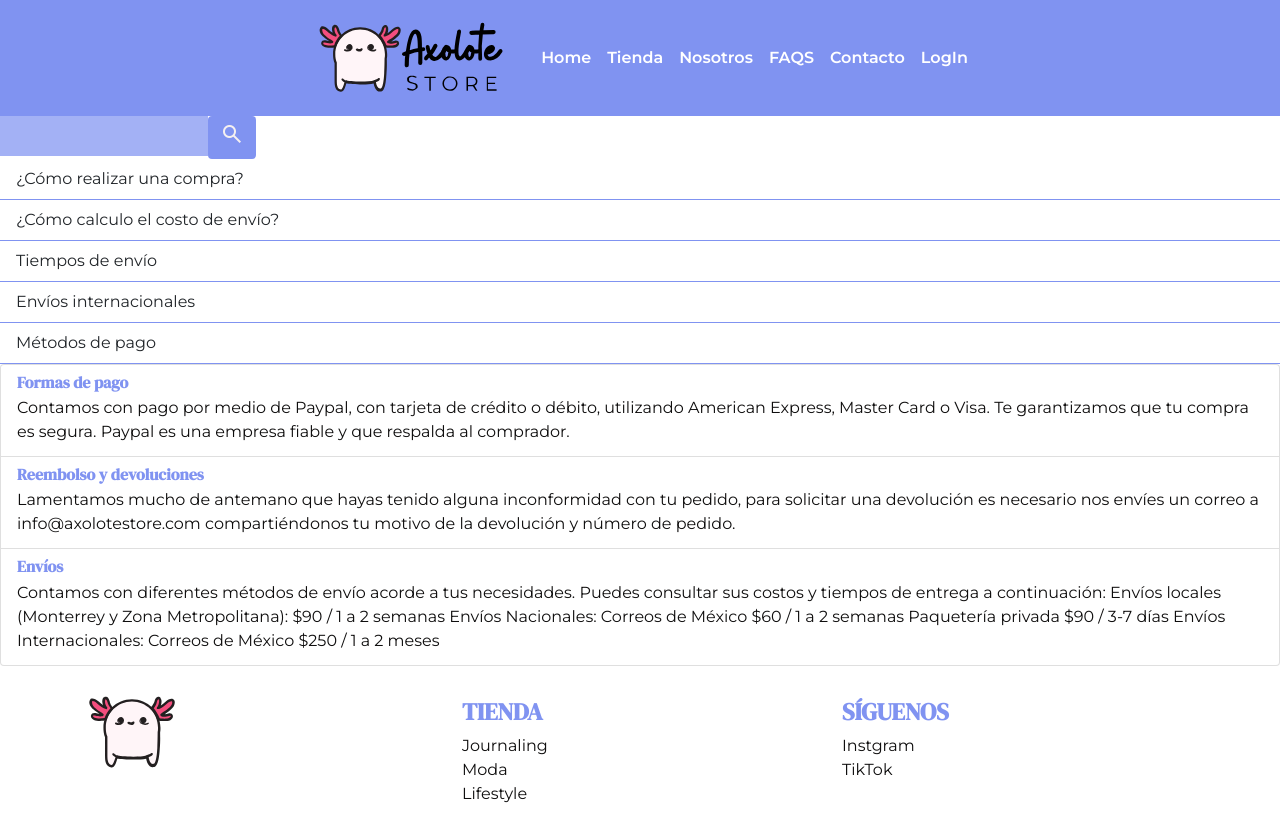
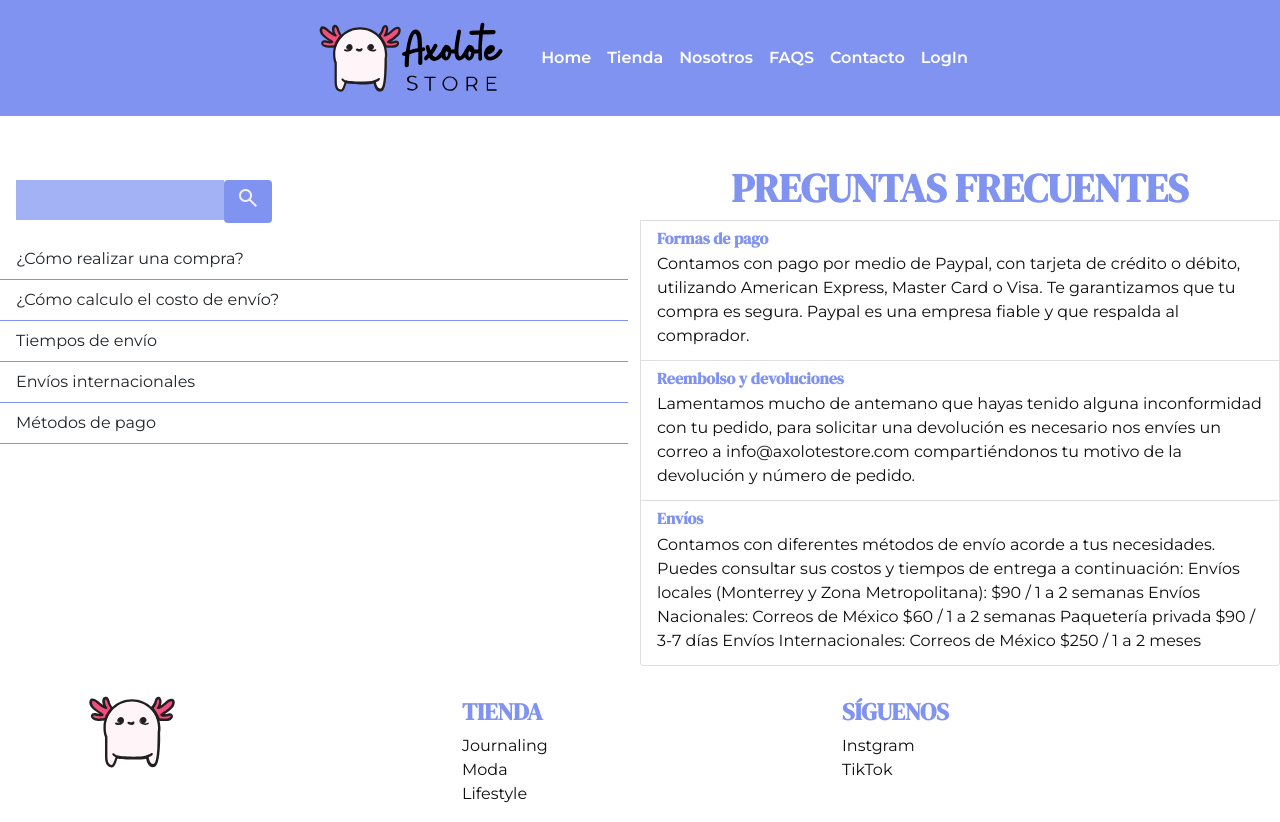
Before and after one commit to cdarko34/Axolote-Store---SASS, a website: page views/faq.html in a window 1280 px wide. Drawn offline with nearby package versions, Linux system fonts and the light colour scheme.

Commit message:
subida faq correcto

```diff
--- a/views/faq.html
+++ b/views/faq.html
@@ -66,14 +66,11 @@
     </nav>
   </header>
 
-<div class="d-flex flex-column">
+    <div class="d-flex row justify-content-center">
 
-
-  <div>
-
-    <div class="">
+      <div class="col-lg-6 col-md-12 col-sm-12">
         <!--Starts Search Bar-->
-      <div class="d-flex flex-row" id="search-bar">
+        <div class="d-flex flex-row pt-5 w-50 m-3" id="search-bar">
           <div class="form-outline">
             <input type="search" id="form1" class="" />
           </div>
@@ -92,8 +89,8 @@
       	</ul>
         <!--Ends FAQS Nav-->
       </div>
-
-  <div class="list-group">
+      <div class="list-group col-lg-6 col-md-12 col-sm-12 pt-5">
+        <h1 class="text-center">Preguntas frecuentes</h1>
         <a href="#e" data-mdb-toggle="collapse" aria-expanded="false"
           aria-controls="shortExampleAnswer1collapse" class="list-group-item list-group-item-action">
           <div class="d-flex w-100 justify-content-between">
```
Lines whose indentation alone changed are shown as unchanged.
